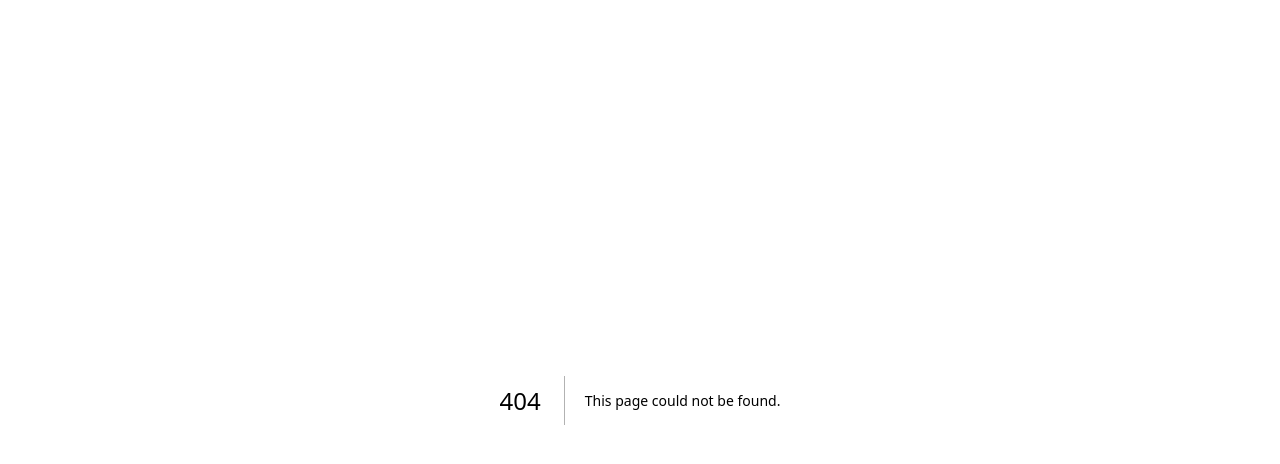
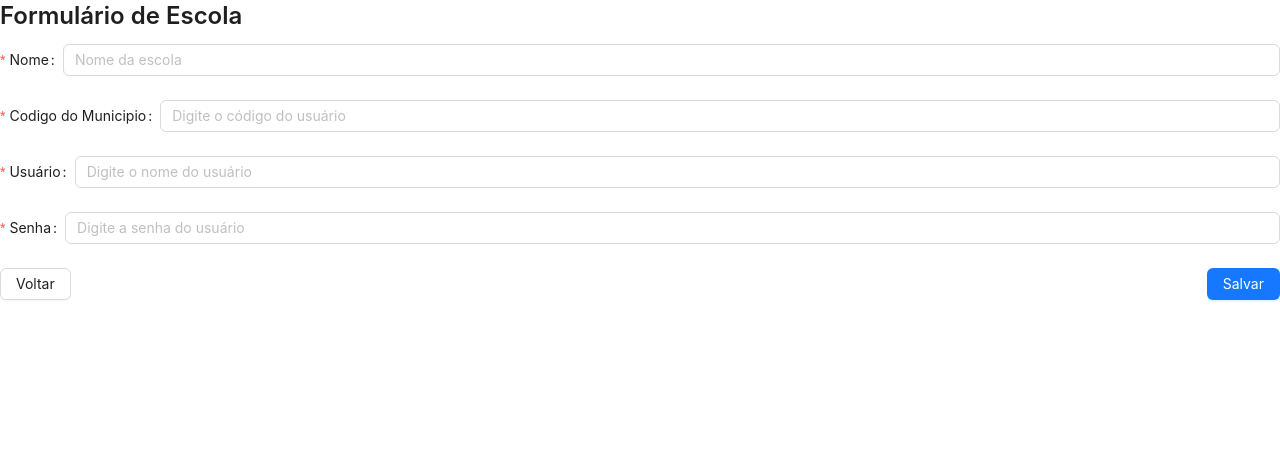
Before and after one commit to AndersonFilho14/FeedBack, a Next.js app in the folder frontend/: page /escola/form in a window 1280 px wide. Before the commit this address had no page. Shown: the top 464 px of the page. Built offline with nearby package versions, Linux system fonts and the light colour scheme; a web font is replaced by a local one.

Commit message:
adicionar escola

```diff
--- /dev/null
+++ b/frontend/app/(pages)/escola/form/page.tsx
@@ -0,0 +1,86 @@
+"use client";
+import { FormItem } from "@/components/FormItem";
+import { createEscola, editEscola, getEscola } from "@/services/escola";
+import { Escola } from "@/types/Escola";
+import { Button, Form, Input, Typography } from "antd";
+import { useSearchParams } from "next/navigation";
+import { useRouter } from "next/navigation";
+import React, { useEffect, useState } from "react";
+
+function Page() {
+  const [form] = Form.useForm();
+  const searchParams = useSearchParams();
+  const [mode, setMode] = useState<"edit" | "create">("create");
+  const [escola, setEscola] = useState<Escola | null>();
+  const id = searchParams.get("id");
+  const route = useRouter();
+  const { Title } = Typography;
+
+  useEffect(() => {
+    if (id) {
+      setMode("edit");
+      getEscola({ id })
+        .then((data) => {
+          setEscola(data);
+          form.setFieldsValue(data);
+        })
+        .catch(() => {
+          route.back();
+        });
+    } else {
+      setMode("create");
+    }
+  }, []);
+
+  const onSubmit = () => {
+    if (mode == "create") {
+      createEscola(form.getFieldsValue())
+        .then(() => {
+          console.log("tudo certo");
+        })
+        .catch(() => {
+          console.log("error");
+        });
+    } else {
+      const currentEscola = form.getFieldsValue();
+      if (escola && escola.senha == currentEscola.senha) {
+        currentEscola.senha = undefined;
+      }
+      editEscola({ id, ...currentEscola });
+    }
+  };
+
+  return (
+    <>
+      <Title level={3}>Formulário de Escola</Title>
+      <Form form={form} onFinish={onSubmit}>
+        <FormItem name="nome" label="Nome">
+          <Input placeholder="Nome da escola" />
+        </FormItem>
+        <FormItem name="idMunicipio" label="Codigo do Municipio">
+          <Input type="number" placeholder="Digite o código do usuário" />
+        </FormItem>
+        <FormItem name="nomeUsuario" label="Usuário">
+          <Input placeholder="Digite o nome do usuário" />
+        </FormItem>
+        <FormItem name="senha" label="Senha">
+          <Input type="password" placeholder="Digite a senha do usuário" />
+        </FormItem>
+        <div className="w-full flex  justify-between">
+          <Button
+            onClick={() => {
+              route.back();
+            }}
+          >
+            Voltar
+          </Button>
+          <Button type="primary" onClick={onSubmit}>
+            Salvar
+          </Button>
+        </div>
+      </Form>
+    </>
+  );
+}
+
+export default Page;
--- /dev/null
+++ b/frontend/app/(pages)/escola/page.tsx
@@ -0,0 +1,9 @@
+import React from 'react'
+
+function page() {
+  return (
+    <div>page</div>
+  )
+}
+
+export default page
--- /dev/null
+++ b/frontend/components/FormItem/index.tsx
@@ -0,0 +1,17 @@
+import { Form } from "antd";
+
+export const FormItem = ({
+  children,
+  name,
+  required = true,
+  label
+}: {
+  children: React.ReactNode,
+  name: string,
+  required?: boolean,
+  label: string
+}) => (
+  <Form.Item name={name} label={label} required={required}>
+    {children}
+  </Form.Item>
+);
--- /dev/null
+++ b/frontend/entites/Escola.ts
@@ -0,0 +1,17 @@
+/* eslint-disable @typescript-eslint/no-explicit-any */
+import { Escola } from "@/types/Escola";
+
+export const EscolaAPI = ({ nome, idMunicipio, nomeUsuario, senha }: any) => ({
+  nome: nome,
+  id_municipio: idMunicipio,
+  nome_usuario: nomeUsuario,
+  senha: senha,
+});
+
+export const EscolaInfo = (data: any): Escola => ({
+  id: data.id,
+  nome: data.nome,
+  idMunicipio: data.id_municipio,
+  nomeUsuario: data.nome_usuario,
+  senha: data.senha,
+});
--- /dev/null
+++ b/frontend/services/escola.ts
@@ -0,0 +1,11 @@
+/* eslint-disable @typescript-eslint/no-explicit-any */
+import { EscolaAPI, EscolaInfo } from "@/entites/Escola";
+import { http } from ".";
+import { Escola } from "@/types/Escola";
+
+export const createEscola = (data: Escola) =>
+  http.post("/escola", EscolaAPI(data));
+export const getEscola = (formData: Record<string, string>) =>
+  http.get(`/escola/${formData.id}`).then(({ data }) => EscolaInfo(data));
+export const editEscola = (formData: Record<string, any>) =>
+  http.put(`/escola/${formData.id}`, EscolaAPI(formData));
--- /dev/null
+++ b/frontend/types/Escola.ts
@@ -0,0 +1,7 @@
+export interface Escola {
+  id: string;
+  nome: string;
+  idMunicipio: string;
+  nomeUsuario: string;
+  senha: string;
+}
```
Also changed, not shown: 2 other files (tests, documents, lock files or other folders).
